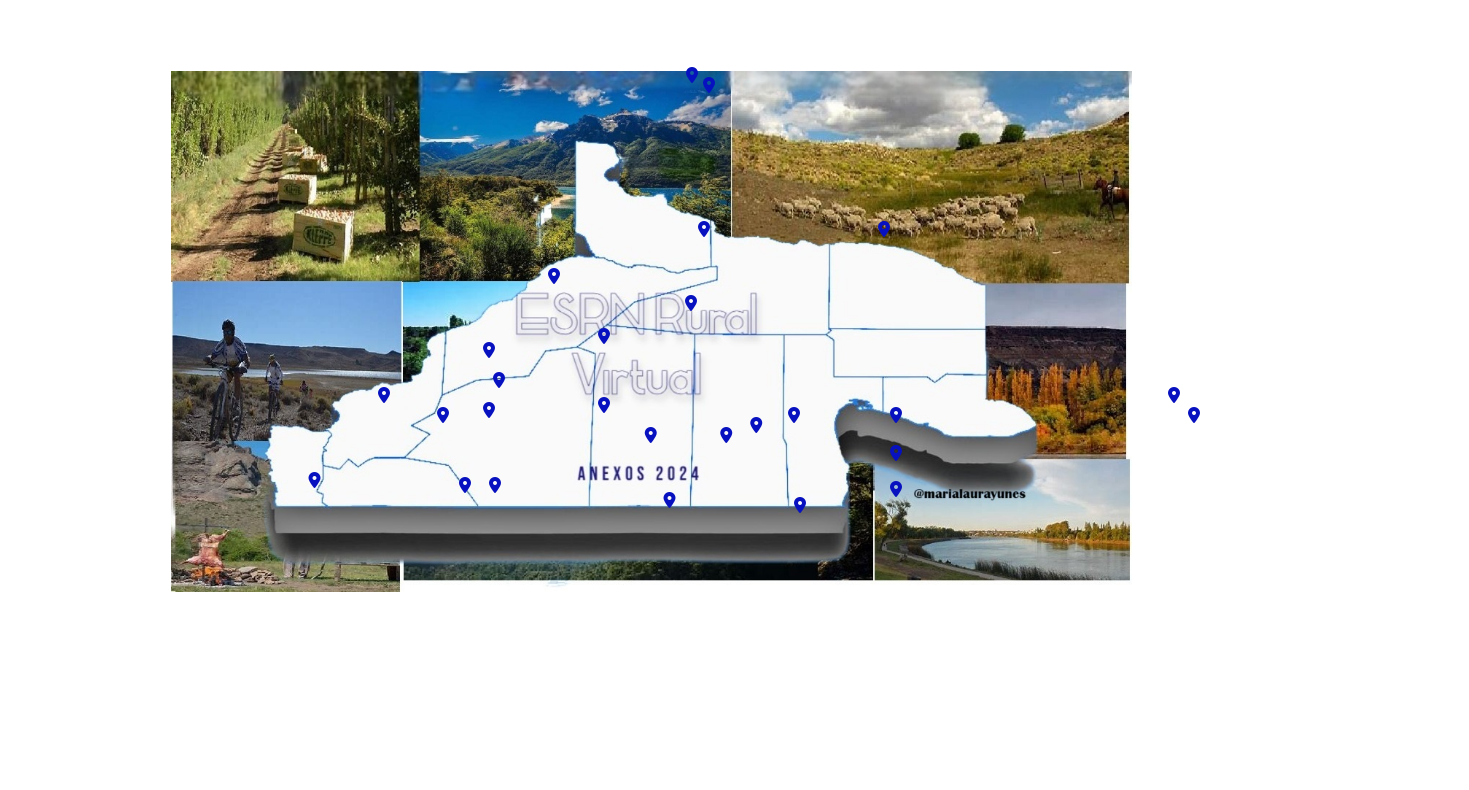
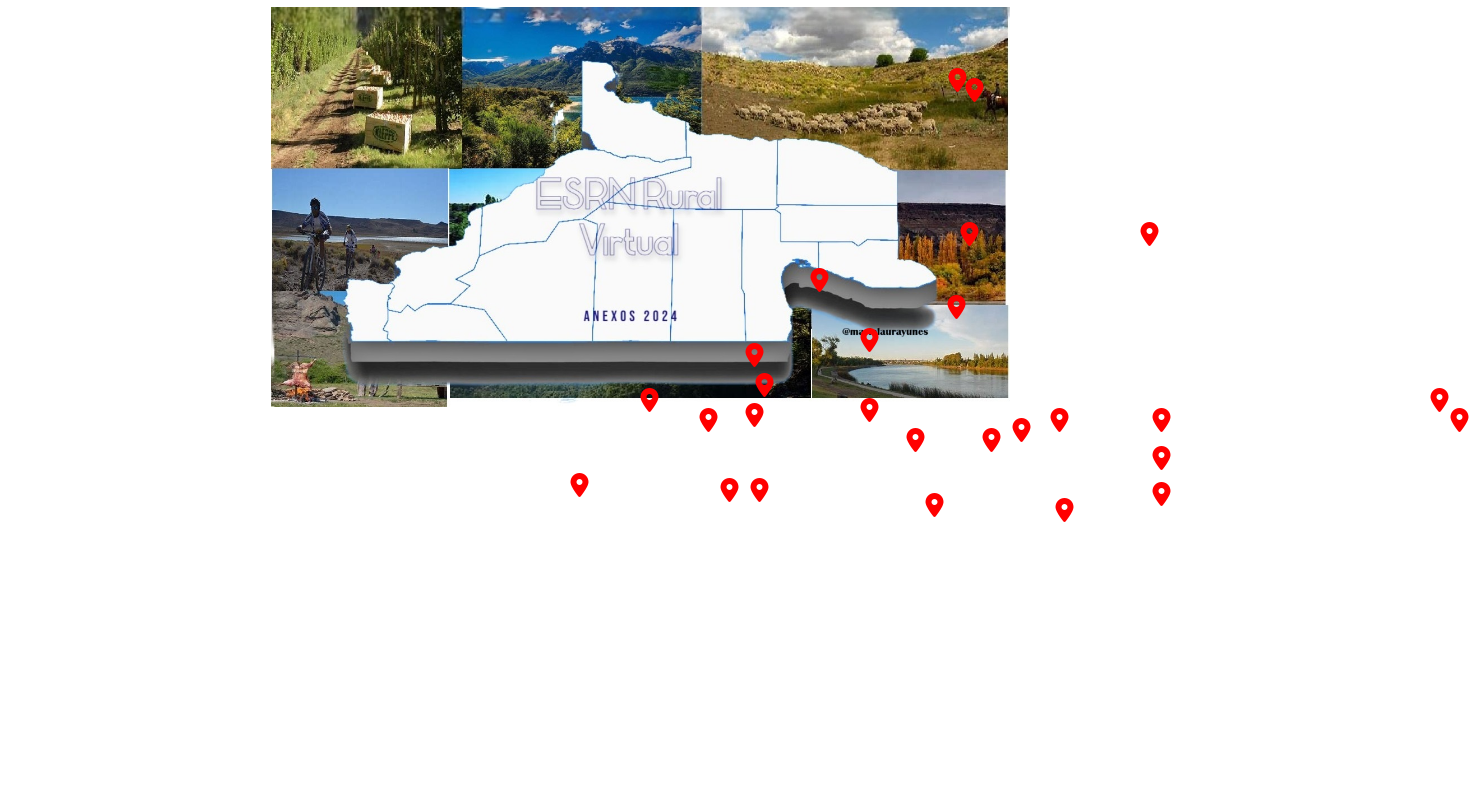
Before and after one commit to MLYGIT/celesttito, a plain HTML site: page index.html in a window 1280 px wide. Shown: the part 73-863 px from the top of the page, 1469 px wide, since content can reach past the window. After the commit the page ends 800 px from the top, so only its background shows below. Drawn offline with Linux system fonts and the light colour scheme; files that its build step writes are made by us from their sources.

Commit message:
Update index.html

```diff
--- a/index.html
+++ b/index.html
@@ -4,127 +4,142 @@
     <meta charset="UTF-8">
     <meta name="viewport" content="width=device-width, initial-scale=1.0">
     <title>Mapa anexos 2024</title>
-    <link rel="stylesheet" href="css/styles.css"> <!-- Enlace al archivo CSS -->
     <link rel="stylesheet" href="https://cdnjs.cloudflare.com/ajax/libs/font-awesome/6.0.0-beta3/css/all.min.css">
+    <style>
+        /* Estilos generales */
+        body {
+            font-family: Arial, sans-serif;
+        }
+
+        h1 {
+            text-align: center;
+        }
+
+        /* Contenedor de la imagen */
+        .map-container {
+            position: relative;
+            width: 739px; /* Ajuste del tamaño del contenedor de la imagen */
+            height: 400px;
+            margin: 0 auto;
+        }
+
+        /* Imagen del mapa */
+        #mapa-img {
+            width: 100%;
+            height: auto;
+            position: relative;
+        }
+
+        /* Estilos de los íconos */
+        .icon {
+            position: absolute;
+            font-size: 24px;
+            color: red;
+        }
+
+        /* Agrega un estilo para mostrar el título cuando pasas el mouse */
+        .icon:hover::after {
+            content: attr(data-title);
+            position: absolute;
+            background-color: white;
+            padding: 2px 5px;
+            border: 1px solid black;
+            border-radius: 4px;
+            font-size: 14px;
+            white-space: nowrap;
+            top: -25px;
+            left: -10px;
+        }
+    </style>
 </head>
 <body>
     <h1>ESRN Rural Virtual 2024</h1>
     <div class="map-container">
-        <img src="paisaje (1).jpg" alt="Mapa interactivo" usemap="#mapa-interactivo" id="mapa-img" style="position: relative; top: -2cm; left:0.3cm; width: calc(100% - 8cm); height: auto;">
+        <!-- Imagen del mapa -->
+        <img src="paisaje (1).jpg" alt="Mapa interactivo" id="mapa-img">
 
-
-        <!-- Íconos para Valle Verde y otros lugares -->
-        <a href="https://es.wikipedia.org/wiki/Valle_Verde" class="icon" style="left: 678.00px; top: 60.60px;" data-title="Valle Verde">
+        <!-- Íconos para los diferentes lugares -->
+        <a href="https://es.wikipedia.org/wiki/Valle_Verde" class="icon" style="left: 678px; top: 60px;" data-title="Valle Verde">
             <i class="fas fa-map-marker-alt"></i>
         </a>
-        <a href="https://es.wikipedia.org/wiki/Peñas_Blancas" class="icon" style="left: 695.10px; top: 70.40px;" data-title="Peñas Blancas">
+        <a href="https://es.wikipedia.org/wiki/Peñas_Blancas" class="icon" style="left: 695px; top: 70px;" data-title="Peñas Blancas">
             <i class="fas fa-map-marker-alt"></i>
         </a>
-        <a href="https://es.wikipedia.org/wiki/Lago_Pellegrini" class="icon" style="left: 690.10px; top: 214.20px;" data-title="Lago Pellegrini">
+        <a href="https://es.wikipedia.org/wiki/Lago_Pellegrini" class="icon" style="left: 690px; top: 214px;" data-title="Lago Pellegrini">
             <i class="fas fa-map-marker-alt"></i>
         </a>
-        <a href="https://es.wikipedia.org/wiki/Cerro_Policia" class="icon" style="left: 677.10px; top: 287.70px;" data-title="Cerro Policía">
+        <a href="https://es.wikipedia.org/wiki/Cerro_Policia" class="icon" style="left: 677px; top: 287px;" data-title="Cerro Policía">
             <i class="fas fa-map-marker-alt"></i>
         </a>
-        <a href="https://es.wikipedia.org/wiki/Chelforo" class="icon" style="left: 870.10px; top: 214.20px;" data-title="Chelforó">
+        <a href="https://es.wikipedia.org/wiki/Chelforo" class="icon" style="left: 870px; top: 214px;" data-title="Chelforó">
             <i class="fas fa-map-marker-alt"></i>
         </a>
-        <a href="https://es.wikipedia.org/wiki/Aguada_Cecilio" class="icon" style="left: 882.10px; top: 400.20px;" data-title="Aguada Cecilio">
+        <a href="https://es.wikipedia.org/wiki/Aguada_Cecilio" class="icon" style="left: 882px; top: 400px;" data-title="Aguada Cecilio">
             <i class="fas fa-map-marker-alt"></i>
         </a>
-        <a href="https://es.wikipedia.org/wiki/Sierra_Paileman" class="icon" style="left: 882.10px; top: 438.20px;" data-title="Sierra Pailemán">
+        <a href="https://es.wikipedia.org/wiki/Sierra_Paileman" class="icon" style="left: 882px; top: 438px;" data-title="Sierra Pailemán">
             <i class="fas fa-map-marker-alt"></i>
         </a>
-        <a href="https://es.wikipedia.org/wiki/Arroyo_Los_Berros" class="icon" style="left: 882.10px; top: 474.20px;" data-title="Arroyo Los Berros">
+        <a href="https://es.wikipedia.org/wiki/Arroyo_Los_Berros" class="icon" style="left: 882px; top: 474px;" data-title="Arroyo Los Berros">
             <i class="fas fa-map-marker-alt"></i>
         </a>
-        <a href="https://es.wikipedia.org/wiki/El_Condor" class="icon" style="left: 1180.10px; top: 400.20px;" data-title="El Cóndor">
+        <a href="https://es.wikipedia.org/wiki/El_Condor" class="icon" style="left: 1180px; top: 400px;" data-title="El Cóndor">
             <i class="fas fa-map-marker-alt"></i>
         </a>
-        <a href="https://es.wikipedia.org/wiki/Viedma" class="icon" style="left: 1160.10px; top: 380.20px;" data-title="Viedma">
+        <a href="https://es.wikipedia.org/wiki/Viedma" class="icon" style="left: 1160px; top: 380px;" data-title="Viedma">
             <i class="fas fa-map-marker-alt"></i>
         </a>
-        <a href="https://es.wikipedia.org/wiki/Rincon_Treneta" class="icon" style="left: 780.10px; top: 400.20px;" data-title="Rincón Treneta">
+        <a href="https://es.wikipedia.org/wiki/Rincon_Treneta" class="icon" style="left: 780px; top: 400px;" data-title="Rincón Treneta">
             <i class="fas fa-map-marker-alt"></i>
         </a>
-        <a href="https://es.wikipedia.org/wiki/Comicó" class="icon" style="left: 712.30px; top: 420.20px;" data-title="Comicó">
+        <a href="https://es.wikipedia.org/wiki/Comicó" class="icon" style="left: 712px; top: 420px;" data-title="Comicó">
             <i class="fas fa-map-marker-alt"></i>
         </a>
-        <a href="https://es.wikipedia.org/wiki/Yaminue" class="icon" style="left: 742.30px; top: 410.20px;" data-title="Yaminué">
+        <a href="https://es.wikipedia.org/wiki/Yaminue" class="icon" style="left: 742px; top: 410px;" data-title="Yaminué">
             <i class="fas fa-map-marker-alt"></i>
         </a>
-        <a href="https://es.wikipedia.org/wiki/Aguada_de_Guerra" class="icon" style="left: 636.70px; top: 420.20px;" data-title="Aguada de Guerra">
+        <a href="https://es.wikipedia.org/wiki/Aguada_de_Guerra" class="icon" style="left: 636px; top: 420px;" data-title="Aguada de Guerra">
             <i class="fas fa-map-marker-alt"></i>
         </a>
-        <a href="https://es.wikipedia.org/wiki/Rio_Chico" class="icon" style="left: 450.90px; top: 470.20px;" data-title="Rio Chico">
+        <a href="https://es.wikipedia.org/wiki/Rio_Chico" class="icon" style="left: 450px; top: 470px;" data-title="Rio Chico">
             <i class="fas fa-map-marker-alt"></i>
         </a>
-        <a href="https://es.wikipedia.org/wiki/Mamuel_Choique" class="icon" style="left: 480.90px; top: 470.20px;" data-title="Mamuel Choique">
+        <a href="https://es.wikipedia.org/wiki/Mamuel_Choique" class="icon" style="left: 480px; top: 470px;" data-title="Mamuel Choique">
             <i class="fas fa-map-marker-alt"></i>
         </a>
-        <a href="https://es.wikipedia.org/wiki/El_Manso" class="icon" style="left: 300.50px; top: 465.20px;" data-title="El Manso">
+        <a href="https://es.wikipedia.org/wiki/El_Manso" class="icon" style="left: 300px; top: 465px;" data-title="El Manso">
             <i class="fas fa-map-marker-alt"></i>
         </a>
-        <a href="https://es.wikipedia.org/wiki/Cain" class="icon" style="left: 655.50px; top: 485.40px;" data-title="El Caín">
+        <a href="https://es.wikipedia.org/wiki/Cain" class="icon" style="left: 655px; top: 485px;" data-title="El Caín">
             <i class="fas fa-map-marker-alt"></i>
         </a>
-        <a href="https://es.wikipedia.org/wiki/Cona_Niyeu" class="icon" style="left: 785.90px; top: 490.40px;" data-title="Cona Niyeu">
+        <a href="https://es.wikipedia.org/wiki/Cona_Niyeu" class="icon" style="left: 785px; top: 490px;" data-title="Cona Niyeu">
             <i class="fas fa-map-marker-alt"></i>
         </a>
-        <a href="https://es.wikipedia.org/wiki/Laguna_Blanca" class="icon" style="left: 475.10px; top: 395.20px;" data-title="Laguna Blanca">
+        <a href="https://es.wikipedia.org/wiki/Laguna_Blanca" class="icon" style="left: 475px; top: 395px;" data-title="Laguna Blanca">
             <i class="fas fa-map-marker-alt"></i>
         </a>
-        <a href="https://es.wikipedia.org/wiki/Colan_Conhue" class="icon" style="left: 590.10px; top: 390.20px;" data-title="Colan Conhue">
+        <a href="https://es.wikipedia.org/wiki/Colan_Conhue" class="icon" style="left: 590px; top: 390px;" data-title="Colan Conhue">
             <i class="fas fa-map-marker-alt"></i>
         </a>
-        <a href="https://es.wikipedia.org/wiki/Corralito" class="icon" style="left: 429.10px; top: 400.20px;" data-title="Corralito">
+        <a href="https://es.wikipedia.org/wiki/Corralito" class="icon" style="left: 429px; top: 400px;" data-title="Corralito">
             <i class="fas fa-map-marker-alt"></i>
         </a>
-        <a href="https://es.wikipedia.org/wiki/Villa_Llanquin" class="icon" style="left: 370.10px; top: 380.20px;" data-title="Villa Llanquín">
+        <a href="https://es.wikipedia.org/wiki/Villa_Llanquin" class="icon" style="left: 370px; top: 380px;" data-title="Villa Llanquín">
             <i class="fas fa-map-marker-alt"></i>
         </a>
-        <a href="https://es.wikipedia.org/wiki/Mencue" class="icon" style="left: 485.10px; top: 365.20px;" data-title="Mencué">
+        <a href="https://es.wikipedia.org/wiki/Mencue" class="icon" style="left: 485px; top: 365px;" data-title="Mencué">
             <i class="fas fa-map-marker-alt"></i>
         </a>
-        <a href="https://es.wikipedia.org/wiki/Blancura_Centro" class="icon" style="left: 475.10px; top: 335.20px;" data-title="Blancura Centro">
+        <a href="https://es.wikipedia.org/wiki/Blancura_Centro" class="icon" style="left: 475px; top: 335px;" data-title="Blancura Centro">
             <i class="fas fa-map-marker-alt"></i>
         </a>
-        <a href="https://es.wikipedia.org/wiki/Aguada_Guzman" class="icon" style="left: 590.10px; top: 320.70px;" data-title="Aguada Guzmán">
+        <a href="https://es.wikipedia.org/wiki/Aguada_Guzman" class="icon" style="left: 590px; top: 320px;" data-title="Aguada Guzmán">
             <i class="fas fa-map-marker-alt"></i>
         </a>
-        <a href="https://es.wikipedia.org/wiki/Nahupa_Huen" class="icon" style="left: 540.10px; top: 260.70px;" data-title="Nahupa Huen">
+        <a href="https://es.wikipedia.org/wiki/Nahupa_Huen" class="icon" style="left: 540px; top: 260px;" data-title="Nahupa Huen">
             <i class="fas fa-map-marker-alt"></i>
         </a>
     </div>
-
-    <map name="mapa-interactivo">
-        <area shape="rect" coords="658.00,100.60,688.00,130.60" href="https://es.wikipedia.org/wiki/Valle_Verde" title="Valle Verde">
-        <area shape="rect" coords="690.10,115.40,720.10,145.40" href="https://es.wikipedia.org/wiki/Peñas_Blancas" title="Peñas Blancas">
-        <area shape="rect" coords="690.10,214.20,720.10,244.20" href="https://es.wikipedia.org/wiki/Lago_Pellegrini" title="Lago Pellegrini">
-        <area shape="rect" coords="677.10,287.70,707.10,317.70" href="https://es.wikipedia.org/wiki/Cerro_Policia" title="Cerro Policía">
-        <area shape="rect" coords="827.10,214.20,857.10,244.20" href="https://es.wikipedia.org/wiki/Chelforo" title="Chelforó">
-        <area shape="rect" coords="882.10,400.20,912.10,430.20" href="https://es.wikipedia.org/wiki/Aguada_Cecilio" title="Aguada Cecilio">
-        <area shape="rect" coords="882.10,438.20,912.10,468.20" href="https://es.wikipedia.org/wiki/Sierra_Paileman" title="Sierra Pailemán">
-        <area shape="rect" coords="882.10,474.20,912.10,504.20" href="https://es.wikipedia.org/wiki/Arroyo_Los_Berros" title="Arroyo Los Berros">
-        <area shape="rect" coords="1180.10,400.20,1210.10,430.20" href="https://es.wikipedia.org/wiki/El_Condor" title="El Cóndor">
-        <area shape="rect" coords="1160.10,380.20,1190.10,410.20" href="https://es.wikipedia.org/wiki/Viedma" title="Viedma">
-        <area shape="rect" coords="780.10,400.20,810.10,430.20" href="https://es.wikipedia.org/wiki/Rincon_Treneta" title="Rincón Treneta">
-        <area shape="rect" coords="712.30,420.20,742.30,450.20" href="https://es.wikipedia.org/wiki/Comicó" title="Comicó">
-        <area shape="rect" coords="742.30,410.20,772.30,440.20" href="https://es.wikipedia.org/wiki/Yaminue" title="Yaminué">
-        <area shape="rect" coords="636.70,420.20,666.70,450.20" href="https://es.wikipedia.org/wiki/Aguada_de_Guerra" title="Aguada de Guerra">
-        <area shape="rect" coords="450.90,470.20,480.90,500.20" href="https://es.wikipedia.org/wiki/Rio_Chico" title="Rio Chico">
-        <area shape="rect" coords="480.90,470.20,510.90,500.20" href="https://es.wikipedia.org/wiki/Mamuel_Choique" title="Mamuel Choique">
-        <area shape="rect" coords="310.50,465.20,340.50,495.20" href="https://es.wikipedia.org/wiki/El_Manso" title="El Manso">
-        <area shape="rect" coords="655.50,485.40,685.50,515.40" href="https://es.wikipedia.org/wiki/Cain" title="Caín">
-        <area shape="rect" coords="785.90,490.40,815.90,520.40" href="https://es.wikipedia.org/wiki/Cona_Niyeu" title="Cona Niyeu">
-        <area shape="rect" coords="475.10,395.20,505.10,425.20" href="https://es.wikipedia.org/wiki/Laguna_Blanca" title="Laguna Blanca">
-        <area shape="rect" coords="590.10,390.20,620.10,420.20" href="https://es.wikipedia.org/wiki/Colan_Conhue" title="Colan Conhue">
-        <area shape="rect" coords="429.10,400.20,459.10,430.20" href="https://es.wikipedia.org/wiki/Corralito" title="Corralito">
-        <area shape="rect" coords="370.10,380.20,400.10,410.20" href="https://es.wikipedia.org/wiki/Villa_Llanquin" title="Villa Llanquín">
-        <area shape="rect" coords="485.10,365.20,515.10,395.20" href="https://es.wikipedia.org/wiki/Mencue" title="Mencué">
-        <area shape="rect" coords="475.10,335.20,505.10,365.20" href="https://es.wikipedia.org/wiki/Blancura_Centro" title="Blancura Centro">
-        <area shape="rect" coords="590.10,320.70,620.10,350.70" href="https://es.wikipedia.org/wiki/Aguada_Guzman" title="Aguada Guzmán">
-        <area shape="rect" coords="540.10,260.70,570.10,290.70" href="https://es.wikipedia.org/wiki/Nahupa_Huen" title="Nahupa Huen">
-    </map>
 </body>
 </html>
```
